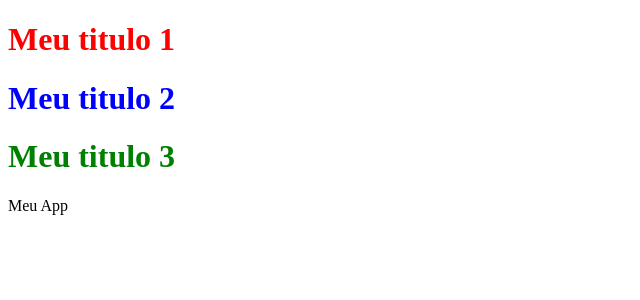
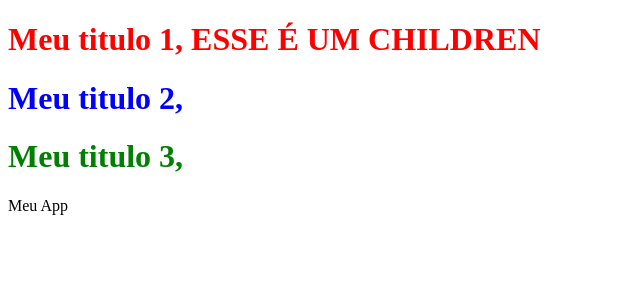
Before and after one commit to Davijluna/exercicios_de_revisao, a React (Create React App) app in the folder exerciciosdiarios/: page / in a window 1280 px wide. Shown: the top 300 px of the page, without its empty margins (0-640 px from the left). Built offline with nearby package versions, Linux system fonts and the light colour scheme.

Commit message:
feat: utilizando children na aplicação

```diff
--- a/exerciciosdiarios/src/App.js
+++ b/exerciciosdiarios/src/App.js
@@ -1,14 +1,15 @@
 import React from "react";
 
 // COM DESESTRUTURAÇÃO.
-const Titulo = ({cor, texto}) => {
-  return <h1 style={{color: cor}}>{texto}</h1>
+//UTILIZANDO CHILDREN.
+const Titulo = ({cor, texto, children}) => {
+  return <h1 style={{color: cor}}>{texto}, {children}</h1>
 }
 
 const App = () => {
   return (
     <div>
-      <Titulo cor="red" texto="Meu titulo 1" />
+      <Titulo cor="red" texto="Meu titulo 1"> ESSE É UM CHILDREN </Titulo>
       <Titulo cor="blue" texto="Meu titulo 2" />
       <Titulo cor="green" texto="Meu titulo 3" />
       Meu App
```
